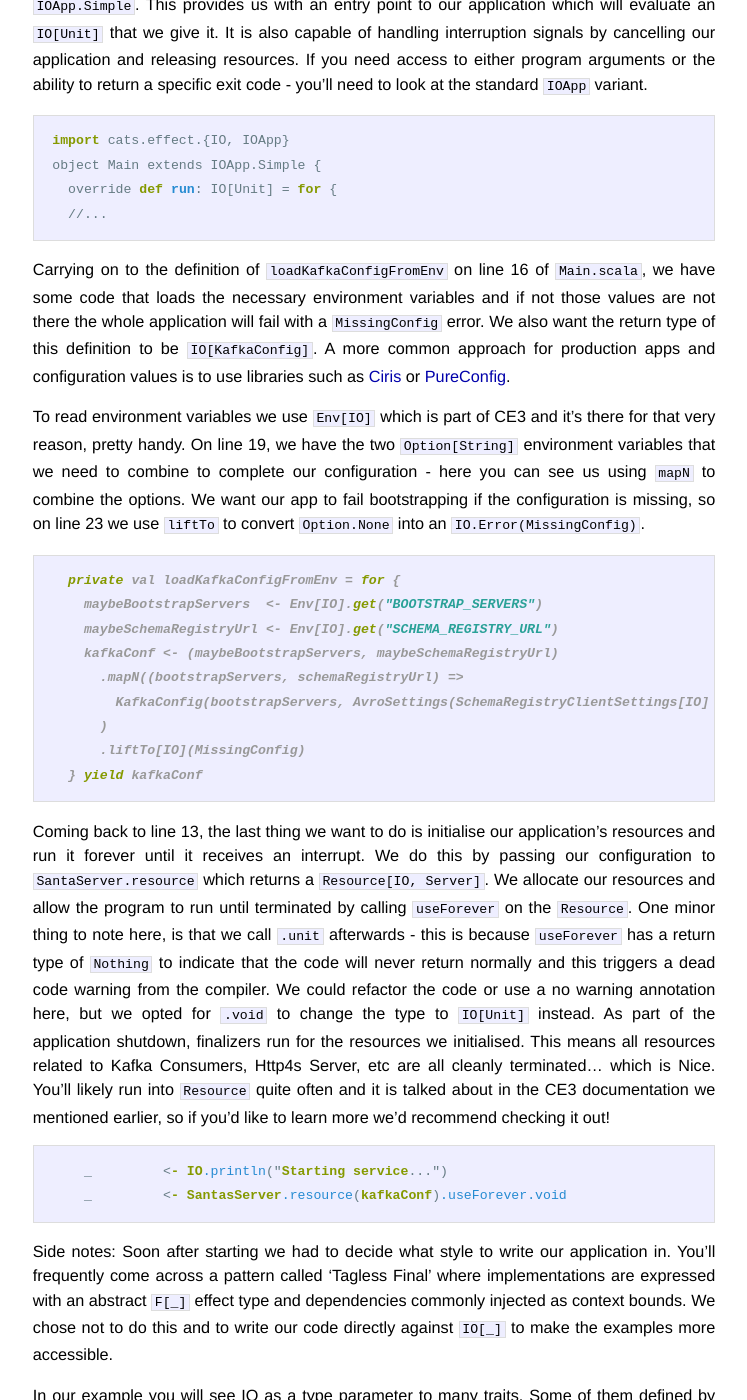
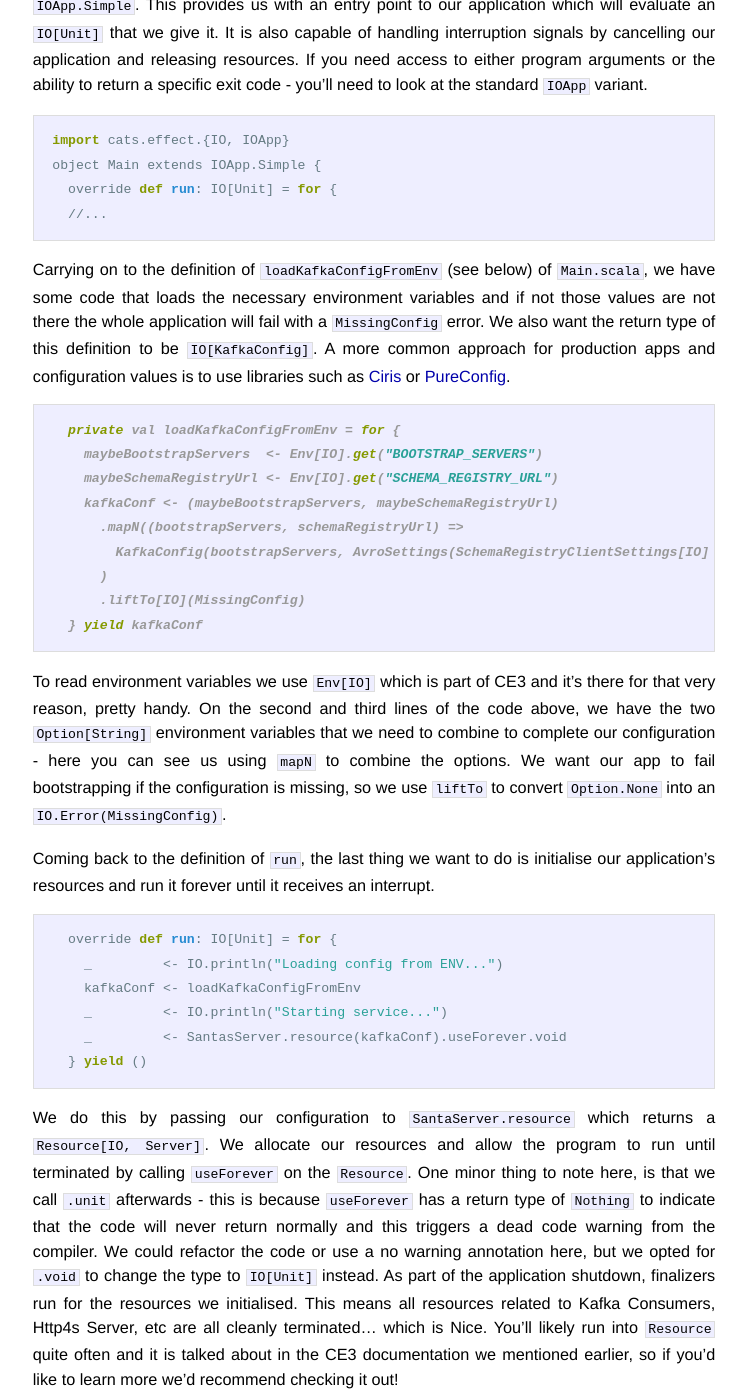
Before and after one commit to Functional-Feline-Society/blog, a Jekyll site: the page built from _posts/2022-12-22-io-part-2.markdown, in a window 1280 px wide and 1400 px high, scrolled down 562 px. Shown: the whole window, without its empty margins (266-1013 px from the left). Built offline with Jekyll 4.4.1, drawn with Linux system fonts in a browser that asks for light colours; nearby versions of some CDN libraries; comment, search, counter and statistics services are not loaded.

Commit message:
remove refereces to line numbers that are not visible

````diff
--- a/_posts/2022-12-22-io-part-2.markdown
+++ b/_posts/2022-12-22-io-part-2.markdown
@@ -30,9 +30,7 @@ object Main extends IOApp.Simple {
   //...
 ```
 
-Carrying on to the definition of `loadKafkaConfigFromEnv` on line 16 of `Main.scala`, we have some code that loads the necessary environment variables and if not those values are not there the whole application will fail with a `MissingConfig` error. We also want the return type of this definition to be `IO[KafkaConfig]`. A more common approach for production apps and configuration values is to use libraries such as [Ciris](https://github.com/vlovgr/ciris) or [PureConfig](https://github.com/pureconfig/pureconfig).
-
-To read environment variables we use `Env[IO]` which is part of CE3 and it's there for that very reason, pretty handy. On line 19, we have the two `Option[String]` environment variables that we need to combine to complete our configuration - here you can see us using `mapN` to combine the options. We want our app to fail bootstrapping if the configuration is missing, so on line 23 we use `liftTo` to convert `Option.None` into an `IO.Error(MissingConfig)`.
+Carrying on to the definition of `loadKafkaConfigFromEnv` (see below) of `Main.scala`, we have some code that loads the necessary environment variables and if not those values are not there the whole application will fail with a `MissingConfig` error. We also want the return type of this definition to be `IO[KafkaConfig]`. A more common approach for production apps and configuration values is to use libraries such as [Ciris](https://github.com/vlovgr/ciris) or [PureConfig](https://github.com/pureconfig/pureconfig).
 
 ```
   private val loadKafkaConfigFromEnv = for {
@@ -46,14 +44,24 @@ To read environment variables we use `Env[IO]` which is part of CE3 and it's the
   } yield kafkaConf
 ```
 
-Coming back to line 13, the last thing we want to do is initialise our application’s resources and run it forever until it receives an interrupt.
+To read environment variables we use `Env[IO]` which is part of CE3 and it's there for that very reason, pretty handy. On the second and third lines of the code above, we have the two `Option[String]` environment variables that we need to combine to complete our configuration - here you can see us using `mapN` to combine the options. We want our app to fail bootstrapping if the configuration is missing, so we use `liftTo` to convert `Option.None` into an `IO.Error(MissingConfig)`.
+
+
+Coming back to the definition of `run`, the last thing we want to do is initialise our application’s resources and run it forever until it receives an interrupt.
+
+```
+  override def run: IO[Unit] = for {
+    _         <- IO.println("Loading config from ENV...")
+    kafkaConf <- loadKafkaConfigFromEnv
+    _         <- IO.println("Starting service...")
+    _         <- SantasServer.resource(kafkaConf).useForever.void
+  } yield ()
+```
+
 We do this by passing our configuration to `SantaServer.resource` which returns a `Resource[IO, Server]`. We allocate our resources and allow the program to run until terminated by calling `useForever` on the `Resource`. One minor thing to note here, is that we call `.unit` afterwards - this is because `useForever` has a return type of `Nothing` to indicate that the code will never return normally and this triggers a dead code warning from the compiler. We could refactor the code or use a no warning annotation here, but we opted for `.void` to change the type to `IO[Unit]` instead.
 As part of the application shutdown, finalizers run for the resources we initialised. This means all resources related to Kafka Consumers, Http4s Server, etc are all cleanly terminated… which is Nice. You’ll likely run into `Resource` quite often and it is talked about in the CE3 documentation we mentioned earlier, so if you’d like to learn more we’d recommend checking it out!
 
-```
-    _         <- IO.println("Starting service...")
-    _         <- SantasServer.resource(kafkaConf).useForever.void
-```
+
 
 Side notes:
 Soon after starting we had to decide what style to write our application in. You'll frequently come across a pattern called 'Tagless Final' where implementations are expressed with an abstract `F[_]` effect type and dependencies commonly injected as context bounds.
````
